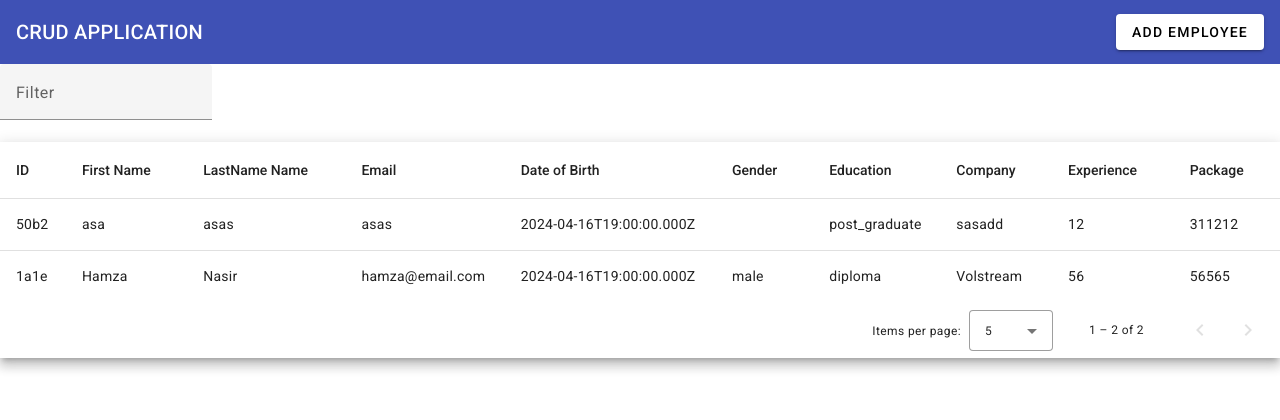
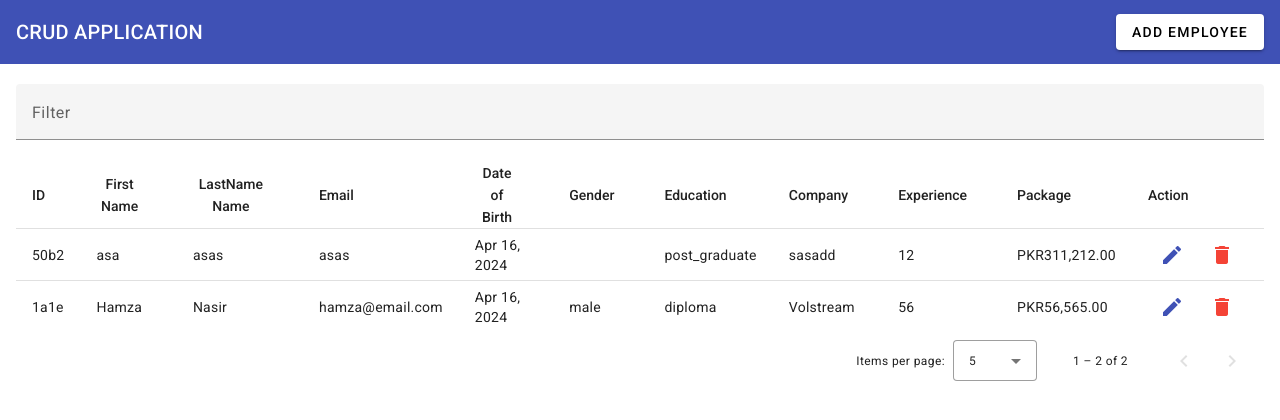
Before and after one commit to HAMZA-NASIR-PU/angular-17-crud, an Angular app: page / in a window 1280 px wide. Shown: the top 420 px of the page. Built offline with nearby package versions, Linux system fonts and the light colour scheme; data requests are answered from the project's data file.

Commit message:
Material table updation

```diff
--- a/src/app/app.component.html
+++ b/src/app/app.component.html
@@ -4,12 +4,13 @@
   <button mat-raised-button (click)="openAddEditEmpForm()">ADD EMPLOYEE</button>
 </mat-toolbar>
 
+<div class="main-body">
   <mat-form-field>
     <mat-label>Filter</mat-label>
     <input matInput (keyup)="applyFilter($event)" placeholder="Ex. Mia" #input>
   </mat-form-field>
 
-<div class="mat-elevation-z8">
+  <div class="table-container">
     <table mat-table [dataSource]="dataSource" matSort>
 
       <ng-container matColumnDef="id">
@@ -34,7 +35,7 @@
 
       <ng-container matColumnDef="dob">
         <th mat-header-cell *matHeaderCellDef mat-sort-header> Date of Birth </th>
-      <td mat-cell *matCellDef="let row"> {{row.dob}} </td>
+        <td mat-cell *matCellDef="let row"> {{row.dob | date}} </td>
       </ng-container>
 
       <ng-container matColumnDef="gender">
@@ -59,7 +60,21 @@
 
       <ng-container matColumnDef="package">
         <th mat-header-cell *matHeaderCellDef mat-sort-header> Package </th>
-      <td mat-cell *matCellDef="let row"> {{row.package}} </td>
+        <td mat-cell *matCellDef="let row"> {{row.package | currency:'PKR'}} </td>
+      </ng-container>
+
+      <ng-container matColumnDef="action">
+        <th mat-header-cell *matHeaderCellDef mat-sort-header> Action </th>
+        <td mat-cell *matCellDef="let row">
+          <div class="action-buttons">
+            <button mat-icon-button color="primary">
+              <mat-icon>edit</mat-icon>
+            </button>
+            <button mat-icon-button color="warn">
+              <mat-icon>delete</mat-icon>
+            </button>
+          </div>
+        </td>
       </ng-container>
 
 
@@ -74,3 +89,4 @@
 
     <mat-paginator [pageSizeOptions]="[5, 10, 25, 100]" aria-label="Select page of users"></mat-paginator>
   </div>
+</div>
--- a/src/app/app.component.scss
+++ b/src/app/app.component.scss
@@ -1,3 +1,23 @@
 .example-spacer {
     flex: 1 1 auto;
 }
+
+.main-body {
+    padding-top: 20px;
+    margin: 0 auto;
+    max-width: 1248px;
+
+    mat-form-field {
+        width: 100%;
+    }
+}
+
+.action-buttons {
+    display: flex;
+    flex-direction: row;
+}
+
+.action-buttons button {
+    margin-right: 2px;
+    /* Adjust as needed for spacing */
+}
--- a/src/app/app.component.ts
+++ b/src/app/app.component.ts
@@ -11,6 +11,7 @@ import { MatSort, MatSortModule } from '@angular/material/sort';
 import { MatTableDataSource, MatTableModule } from '@angular/material/table';
 import { MatInputModule } from '@angular/material/input';
 import { MatFormFieldModule } from '@angular/material/form-field';
+import { CurrencyPipe, DatePipe } from '@angular/common';
 @Component({
   selector: 'app-root',
   standalone: true,
@@ -23,7 +24,9 @@ import { MatFormFieldModule } from '@angular/material/form-field';
     MatInputModule,
     MatFormFieldModule,
     MatSortModule,
-    MatPaginatorModule
+    MatPaginatorModule,
+    DatePipe,
+    CurrencyPipe
   ],
   templateUrl: './app.component.html',
   styleUrl: './app.component.scss'
@@ -39,7 +42,8 @@ export class AppComponent implements OnInit {
     'education',
     'company',
     'experience',
-    'package'
+    'package',
+    'action'
   ];
   dataSource!: MatTableDataSource<any>;
 
@@ -78,6 +82,17 @@ export class AppComponent implements OnInit {
     }
   }
 
+  deleteEmployee(id: any) {
+    this._empService.deleteEmployees(id).subscribe({
+      next: (res: any) => {
+        console.log(res);
+      },
+      error: (error: any) => {
+        console.log(error);
+      }
+    });
+  }
+
   ngOnInit(): void {
     this.getEmployeeList();
   }
--- a/src/app/services/employee.service.ts
+++ b/src/app/services/employee.service.ts
@@ -15,4 +15,8 @@ export class EmployeeService {
   getEmployees() {
     return this._http.get('http://localhost:3000/employees');
   }
+
+  deleteEmployees(id: any) {
+    return this._http.delete(`http://localhost:3000/employees/${id}`);
+  }
 }
```
Lines whose indentation alone changed are shown as unchanged.
